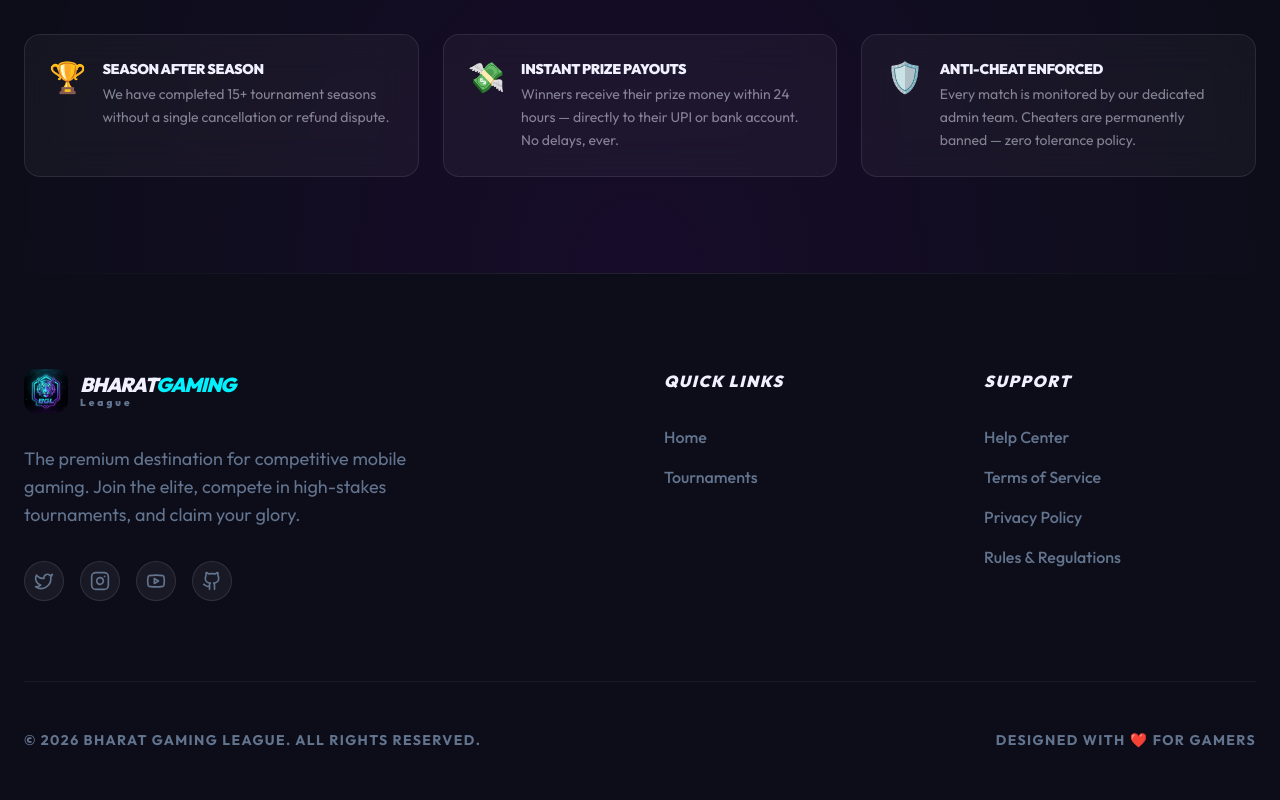
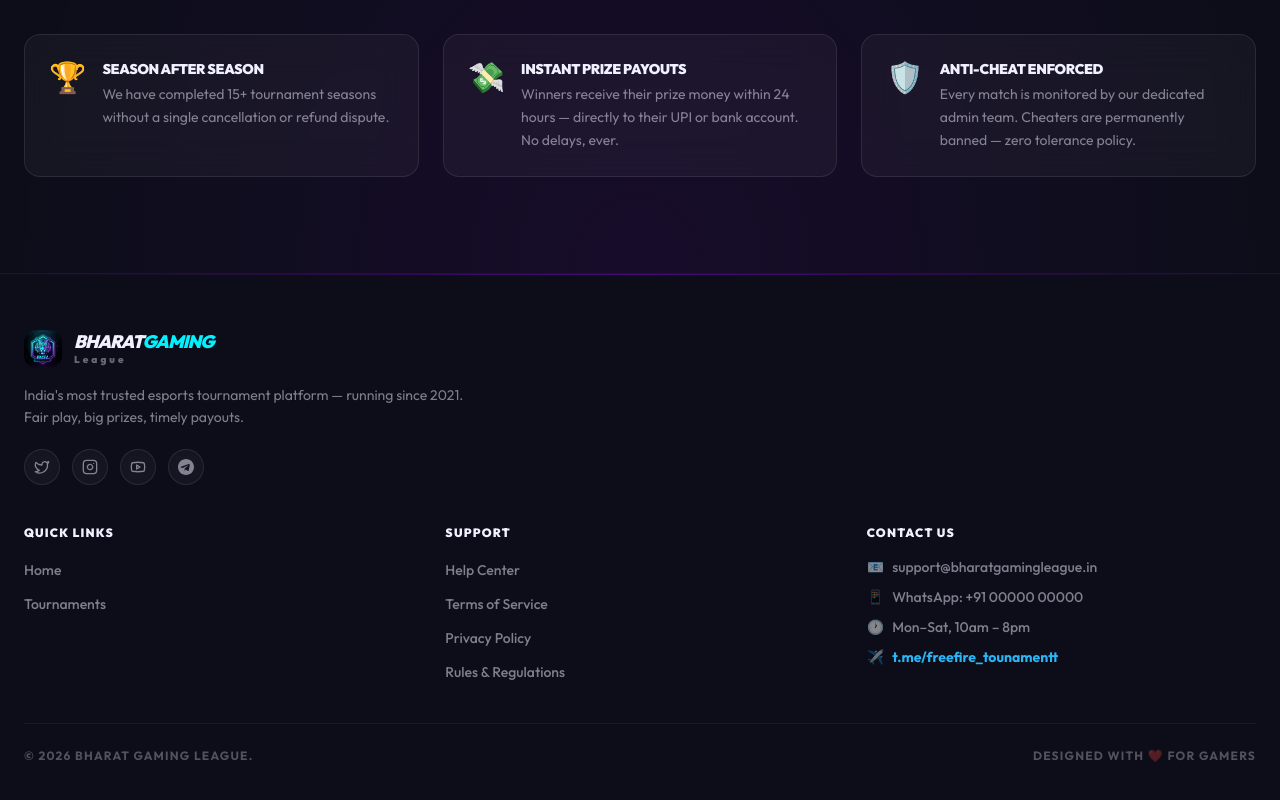
Before and after one commit to coretern/bharat-gaming-league, a Next.js app: page / in a window 1280 px wide. Shown: the part 1752-2552 px from the top of the page. Built offline with nearby package versions, Linux system fonts and the light colour scheme; no server answers.

Commit message:
fix footerrr

```diff
--- a/components/Footer.tsx
+++ b/components/Footer.tsx
@@ -1,63 +1,128 @@
 import Link from 'next/link';
 import Image from 'next/image';
-import { Twitter, Instagram, Youtube, Github } from 'lucide-react';
+import { Twitter, Instagram, Youtube } from 'lucide-react';
+
+const socials = [
+  { icon: Twitter, href: '#', label: 'Twitter' },
+  { icon: Instagram, href: '#', label: 'Instagram' },
+  { icon: Youtube, href: '#', label: 'YouTube' },
+];
+
+const quickLinks = [
+  { name: 'Home', href: '/' },
+  { name: 'Tournaments', href: '/tournaments' },
+];
+
+const supportLinks = [
+  { name: 'Help Center', href: '#' },
+  { name: 'Terms of Service', href: '#' },
+  { name: 'Privacy Policy', href: '#' },
+  { name: 'Rules & Regulations', href: '#' },
+];
 
 export default function Footer() {
   return (
-    <footer className="bg-background pt-24 pb-12 relative overflow-hidden transition-colors duration-300">
-      <div className="absolute top-0 inset-x-0 h-px bg-gradient-to-r from-transparent via-foreground/10 to-transparent"></div>
+    <footer className="bg-background border-t border-foreground/5 relative">
+      {/* Top gradient line */}
+      <div className="absolute top-0 inset-x-0 h-px bg-gradient-to-r from-transparent via-neon-purple/40 to-transparent" />
 
-      <div className="container mx-auto px-6">
-        <div className="grid md:grid-cols-4 gap-12 mb-20">
-          <div className="col-span-2">
-            <Link href="/" className="flex items-center gap-3 mb-8">
-              <Image
-                src="/logo.png"
-                alt="Bharat Gaming League"
-                width={44}
-                height={44}
-                className="rounded-xl"
-              />
-              <span className="text-xl font-black tracking-tighter text-foreground uppercase italic leading-tight">
+      <div className="container mx-auto px-6 py-14">
+
+        {/* Brand — full width on all screens */}
+        <div className="mb-10">
+          <Link href="/" className="flex items-center gap-3 mb-4">
+            <Image src="/logo.png" alt="Bharat Gaming League" width={38} height={38} className="rounded-xl" />
+            <span className="text-lg font-black tracking-tighter text-foreground uppercase italic leading-tight">
               Bharat<span className="text-neon-cyan">Gaming</span>
-                <span className="block text-[10px] font-black tracking-[0.3em] text-slate-500 normal-case not-italic">League</span>
+              <span className="block text-[10px] font-black tracking-[0.3em] text-foreground/40 normal-case not-italic">League</span>
             </span>
           </Link>
-            <p className="text-slate-500 dark:text-slate-400 text-lg max-w-sm mb-8">
-              The premium destination for competitive mobile gaming. Join the elite, compete in high-stakes tournaments, and claim your glory.
+          <p className="text-foreground/50 text-sm leading-relaxed mb-5 max-w-md">
+            India's most trusted esports tournament platform — running since 2021. Fair play, big prizes, timely payouts.
           </p>
-            <div className="flex gap-4">
-              {[Twitter, Instagram, Youtube, Github].map((Icon, i) => (
-                <a key={i} href="#" className="w-10 h-10 rounded-full bg-foreground/5 border border-foreground/10 flex items-center justify-center text-slate-500 hover:text-neon-cyan hover:border-neon-cyan/50 transition-all">
-                  <Icon className="w-5 h-5" />
+          {/* Socials row */}
+          <div className="flex items-center gap-3 flex-wrap">
+            {socials.map(({ icon: Icon, href, label }) => (
+              <a key={label} href={href} aria-label={label}
+                className="w-9 h-9 rounded-full glass-card flex items-center justify-center text-foreground/50 hover:text-neon-cyan hover:border-neon-cyan/40 transition-all">
+                <Icon className="w-4 h-4" />
               </a>
             ))}
+            {/* Telegram */}
+            <a href="https://t.me/freefire_tounamentt" target="_blank" rel="noopener noreferrer" aria-label="Telegram"
+              className="w-9 h-9 rounded-full glass-card flex items-center justify-center text-foreground/50 hover:text-[#29b6f6] hover:border-[#29b6f6]/40 transition-all">
+              <svg className="w-4 h-4" viewBox="0 0 24 24" fill="currentColor">
+                <path d="M12 0C5.373 0 0 5.373 0 12s5.373 12 12 12 12-5.373 12-12S18.627 0 12 0zm5.894 8.221-1.97 9.28c-.145.658-.537.818-1.084.508l-3-2.21-1.447 1.394c-.16.16-.295.295-.605.295l.213-3.053 5.56-5.023c.242-.213-.054-.333-.373-.12L7.16 13.67l-2.964-.924c-.643-.204-.657-.643.136-.953l11.57-4.461c.537-.194 1.006.131.992.889z"/>
+              </svg>
+            </a>
           </div>
         </div>
 
+        {/* Links grid — 3 cols on desktop, 2 cols on mobile */}
+        <div className="grid grid-cols-2 md:grid-cols-3 gap-8 mb-10">
+
+          {/* Quick Links */}
           <div>
-            <h4 className="text-foreground font-black uppercase italic tracking-widest mb-8">Quick Links</h4>
-            <ul className="flex flex-col gap-4 text-slate-500 dark:text-slate-400 font-medium">
-              <li><Link href="/" className="hover:text-neon-cyan transition-colors">Home</Link></li>
-              <li><Link href="/tournaments" className="hover:text-neon-cyan transition-colors">Tournaments</Link></li>
+            <h4 className="text-foreground font-black uppercase tracking-widest text-xs mb-4">Quick Links</h4>
+            <ul className="space-y-2.5">
+              {quickLinks.map(link => (
+                <li key={link.name}>
+                  <Link href={link.href} className="text-foreground/50 hover:text-neon-cyan text-sm font-medium transition-colors">
+                    {link.name}
+                  </Link>
+                </li>
+              ))}
             </ul>
           </div>
 
+          {/* Support */}
           <div>
-            <h4 className="text-foreground font-black uppercase italic tracking-widest mb-8">Support</h4>
-            <ul className="flex flex-col gap-4 text-slate-500 dark:text-slate-400 font-medium">
-              <li><a href="#" className="hover:text-neon-cyan transition-colors">Help Center</a></li>
-              <li><a href="#" className="hover:text-neon-cyan transition-colors">Terms of Service</a></li>
-              <li><a href="#" className="hover:text-neon-cyan transition-colors">Privacy Policy</a></li>
-              <li><a href="#" className="hover:text-neon-cyan transition-colors">Rules & Regulations</a></li>
+            <h4 className="text-foreground font-black uppercase tracking-widest text-xs mb-4">Support</h4>
+            <ul className="space-y-2.5">
+              {supportLinks.map(link => (
+                <li key={link.name}>
+                  <a href={link.href} className="text-foreground/50 hover:text-neon-cyan text-sm font-medium transition-colors">
+                    {link.name}
+                  </a>
+                </li>
+              ))}
             </ul>
           </div>
+
+          {/* Contact — spans full width on mobile (col-span-2), normal on desktop */}
+          <div className="col-span-2 md:col-span-1">
+            <h4 className="text-foreground font-black uppercase tracking-widest text-xs mb-4">Contact Us</h4>
+            <ul className="space-y-2.5 text-sm text-foreground/50 font-medium">
+              <li className="flex items-start gap-2">
+                <span>📧</span>
+                <span>support@bharatgamingleague.in</span>
+              </li>
+              <li className="flex items-center gap-2">
+                <span>📱</span>
+                <span>WhatsApp: +91 00000 00000</span>
+              </li>
+              <li className="flex items-center gap-2">
+                <span>🕐</span>
+                <span>Mon–Sat, 10am – 8pm</span>
+              </li>
+              <li className="flex items-center gap-2">
+                <span>✈️</span>
+                <a href="https://t.me/freefire_tounamentt" target="_blank" rel="noopener noreferrer"
+                  className="text-[#29b6f6] hover:underline font-bold">
+                  t.me/freefire_tounamentt
+                </a>
+              </li>
+            </ul>
           </div>
 
-        <div className="flex flex-col md:flex-row justify-between items-center pt-12 border-t border-foreground/5 text-slate-500 text-sm font-bold uppercase tracking-widest">
-          <p>© 2026 Bharat Gaming League. All rights reserved.</p>
+        </div>
+
+        {/* Bottom bar */}
+        <div className="pt-6 border-t border-foreground/5 flex flex-col sm:flex-row justify-between items-center gap-2 text-foreground/30 text-xs font-bold uppercase tracking-widest">
+          <p>© 2026 Bharat Gaming League.</p>
           <p>Designed with ❤️ for Gamers</p>
         </div>
+
       </div>
     </footer>
   );
```
Lines whose indentation alone changed are shown as unchanged.
